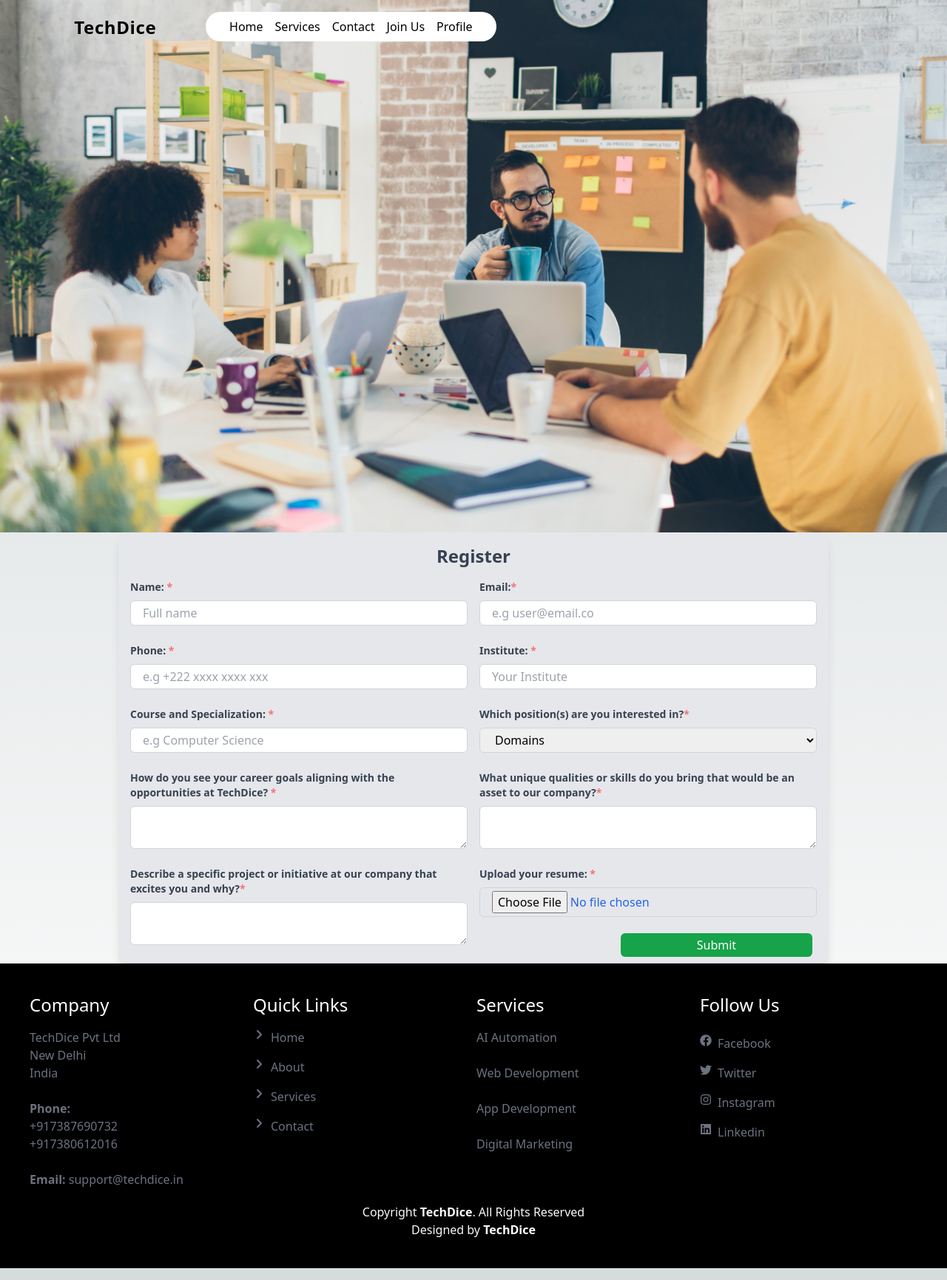
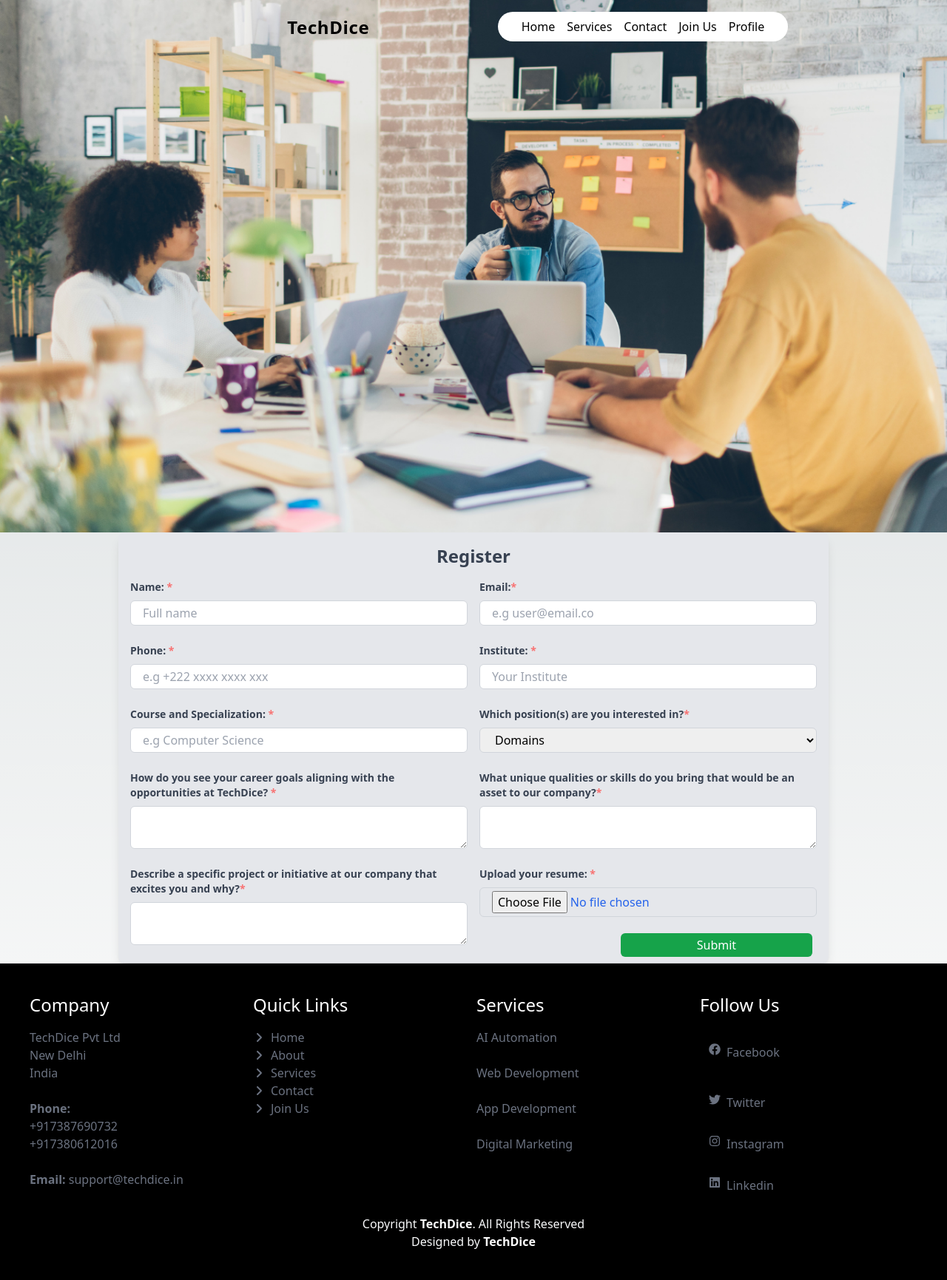
Before and after one commit to ananyajain10/naxrApp, a Next.js app: page /apply in a window 1280 px wide. Shown: the whole page at 74% size. Built offline with nearby package versions, Linux system fonts and the light colour scheme.

Commit message:
re-structure navbar and footer for a better view

```diff
--- a/src/components/Footer.tsx
+++ b/src/components/Footer.tsx
@@ -28,10 +28,11 @@ const Footer = (props: Props) => {
             <div className="mb-5">
               <h4 className="text-2xl pb-4 text-white">Quick Links</h4>
               <ul className="text-gray-500 ">
-            <span className="hover:text-white transition-all duration-75 ease-in flex gap-2">  <FaAngleRight /> <Link href="/" className="pb-4">Home</Link> <br /> </span>
-             <span className="hover:text-white transition-all duration-75 ease-in flex gap-2"> <FaAngleRight /> <Link href="/about" className="pb-4">About</Link> <br /> </span>
-             <span className="hover:text-white transition-all duration-75 ease-in flex gap-2"> <FaAngleRight /> <Link href="/services" className="pb-4">Services</Link> <br /> </span>
-           <span className="hover:text-white transition-all duration-75 ease-in flex gap-2">   <FaAngleRight /> <Link href="/contact" className="pb-4">Contact</Link> <br /> </span>
+            <span className="hover:text-white transition-all duration-75 ease-in flex gap-2 items-center">  <FaAngleRight /> <Link href="/" className="">Home</Link> <br /> </span>
+             <span className="hover:text-white transition-all duration-75 ease-in flex gap-2 items-center"> <FaAngleRight /> <Link href="/about" className="">About</Link> <br /> </span>
+             <span className="hover:text-white transition-all duration-75 ease-in flex gap-2 items-center"> <FaAngleRight /> <Link href="/services" className="">Services</Link> <br /> </span>
+           <span className="hover:text-white transition-all duration-75 ease-in flex gap-2 items-center">   <FaAngleRight /> <Link href="/contact" className="">Contact</Link> <br /> </span>
+           <span className="hover:text-white transition-all duration-75 ease-in flex gap-2 items-center">   <FaAngleRight /> <Link href="/apply" className="">Join Us</Link> <br /> </span>
               </ul>
             </div>
             <div className="mb-5">
@@ -45,11 +46,11 @@ const Footer = (props: Props) => {
             </div>
             <div className="mb-5">
               <h4 className="text-2xl pb-4 text-white">Follow Us</h4>
-              <ul className="text-gray-500 ">
-           <span className="hover:text-white transition-all duration-75 ease-in flex gap-2 py-2">   <FaFacebook /> <Link href="/">Facebook</Link> <br /> </span>
-           <span className="hover:text-white transition-all duration-75 ease-in flex gap-2 py-2">   <FaTwitter /> <Link href="/">Twitter</Link> <br /> </span>
-           <span className="hover:text-white transition-all duration-75 ease-in flex gap-2 py-2">   <FaInstagram /> <Link href="/">Instagram</Link> <br /> </span>
-            <span className="hover:text-white transition-all duration-75 ease-in flex gap-2 py-2">  <FaLinkedin /> <Link href="/">Linkedin</Link> <br /> </span>
+              <ul className="text-gray-500 flex flex-col space-y-4">
+           <span className="hover:text-white transition-all duration-75 ease-in flex gap-2 py-2 m-3">   <FaFacebook /> <Link href="/">Facebook</Link> <br /> </span>
+           <span className="hover:text-white transition-all duration-75 ease-in flex gap-2 py-2 m-3">   <FaTwitter /> <Link href="/">Twitter</Link> <br /> </span>
+           <span className="hover:text-white transition-all duration-75 ease-in flex gap-2 py-2 m-3">   <FaInstagram /> <Link href="/">Instagram</Link> <br /> </span>
+            <span className="hover:text-white transition-all duration-75 ease-in flex gap-2 py-2 m-3">  <FaLinkedin /> <Link href="/">Linkedin</Link> <br /> </span>
             </ul>
             </div>
           </div>
--- a/src/components/Navbar.tsx
+++ b/src/components/Navbar.tsx
@@ -39,12 +39,12 @@ function Navbar({ className }: { className?: string }) {
         </div>
       )}
       <div
-      className={cn("fixed top-4 inset-x-0 max-w-5xl w-[55%] mx-left z-50 flex flex-row justify-around items-center", className)}
+        className={cn("fixed top-4 inset-x-0 max-w-5xl w-[55%] sm:w-full mx-left z-50 flex flex-row sm:flex-row sm:m-auto justify-around items-center", className)}
       >
         <ToastContainer />
-<div>
-<Logo/>
-</div>
+
+
+        <div className="hidden md:block lg:block xl:block"><Logo /></div>
         <Menu setActive={setActive}>
           <Link href={"/"}>
             <MenuItem
@@ -87,11 +87,11 @@ function Navbar({ className }: { className?: string }) {
               setActive={setActive}
               active={active}
               item="Join Us"
-          >Join Us</MenuItem>
+            ></MenuItem>
           </Link>
 
-            <MenuItem setActive={setActive} active={active} item="Profile">
-            <div className="flex flex-col space-y-4 text-sm">
+          <MenuItem setActive={setActive} active={active} item='Profile'>
+            <div className="flex flex-col space-y-4 text-md">
               {loggedIn ? (
                 <>
                   <HoveredLink href="" onClick={(e) => handleLogout(e)}>Log out</HoveredLink>
@@ -102,7 +102,7 @@ function Navbar({ className }: { className?: string }) {
                   <HoveredLink href="/login">Log In</HoveredLink>
                   <HoveredLink href="/signup">Sign up</HoveredLink>
                 </>
-            ) }
+              )}
             </div>
           </MenuItem>
 
```
Lines whose indentation alone changed are shown as unchanged.
